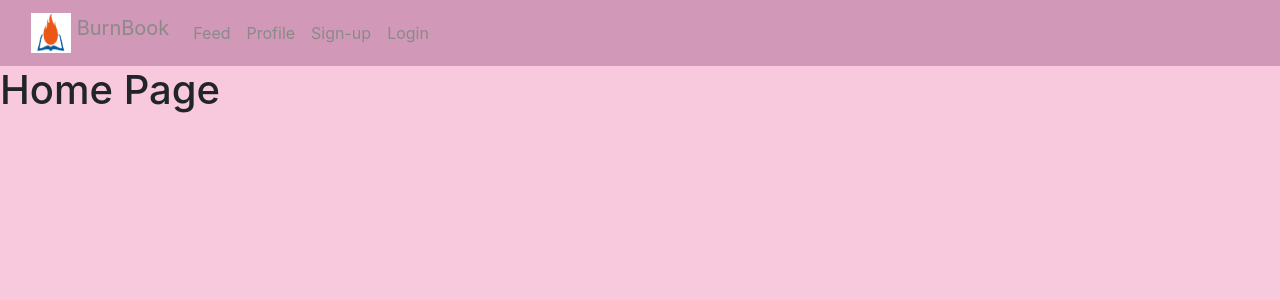
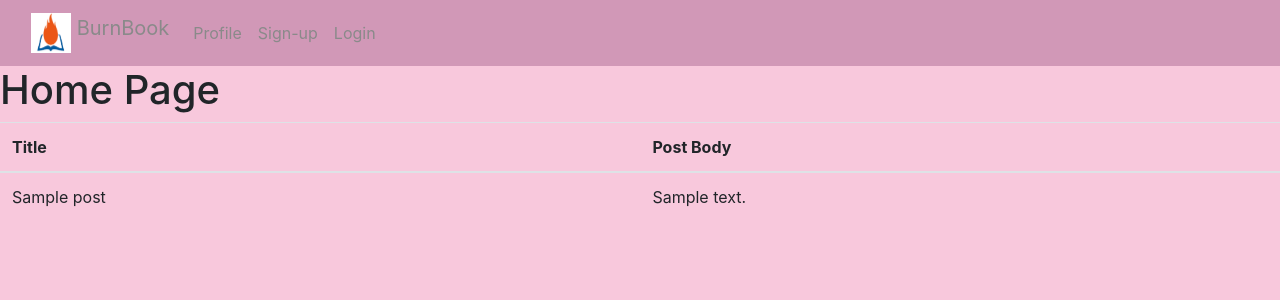
Before and after one commit to ptdeegan/burn-book-online, a Flask app: page / in a window 1280 px wide. Shown: the top 300 px of the page. Run offline with Flask 3, Linux system fonts and the light colour scheme; tables that the repository leaves empty hold one stand-in row (values such as "Sample post"); parts of the project's set-up code (start-up, migrations or seed data) failed here and were passed over.

Commit message:
Created basic post display

```diff
--- a/app.py
+++ b/app.py
@@ -12,7 +12,6 @@ from dotenv import load_dotenv
 from src.models import *
 
 app = Flask(__name__)
-db.init_app(app)
 pfp_num= random.randrange(0,9)
 
 load_dotenv()
@@ -24,8 +23,8 @@ bcrypt = Bcrypt(app)
 
 @app.get('/')
 def home():
-    #all_posts = posts_repository_singlton.get_all_posts()
-    return render_template('index.html')
+    all_posts = posts_repository_singlton.get_all_posts()
+    return render_template('index.html', posts = all_posts)
 
 @app.get('/profile')
 def profile():
--- a/src/repositories/post_repository.py
+++ b/src/repositories/post_repository.py
@@ -3,20 +3,22 @@ from src.models import Posts, db
 class Post_Repository:
     #gets all posts
     def get_all_posts(self) -> list[Posts]:
-        #all_posts = list[Posts] = Posts.query.all()
-        #return all_posts
-        pass
+        all_posts: list[Posts] = Posts.query.all()
+        return all_posts
 
     #gets single post based on ID
     def get_post_by_id(self, post_id: int) -> Posts:
         found_post : Posts = Posts.query.get_or_404(post_id)
         return found_post
 
+    #create posts
     def create_post(self, user_id: int, title: str, body: str) -> Posts:
         new_post = Posts(user_id, title, body)
         db.session.add(new_post)
         db.session.commit()
         return new_post
 
+
+
 #Singlton for other module use
 posts_repository_singlton = Post_Repository()
--- a/templates/_layout.html
+++ b/templates/_layout.html
@@ -20,10 +20,6 @@
         <div class="collapse navbar-collapse" id="navbarNav">
           <ul class="navbar-nav me-auto mb-2 mb-lg-0">
             <li class="nav-item">
-              <a class="nav-link active" aria-current="page" href="feed" style="color: #8a8a8a;">Feed</a>
-          </ul>
-          <ul class="navbar-nav me-auto mb-2 mb-lg-0">
-            <li class="nav-item">
               <a class="nav-link active" aria-current="page" href="profile" style="color: #8a8a8a;">Profile</a>
           </ul>
           <ul class="navbar-nav me-auto mb-2 mb-lg-0">
--- a/templates/index.html
+++ b/templates/index.html
@@ -1,17 +1,21 @@
 {% extends '_layout.html' %}
 
 {% block body %}
-
 <h1>Home Page</h1>
-
+<table class="table">
+    <thead>
+        <tr>
+            <th>Title</th>
+            <th>Post Body</th>
+        </tr>
+    </thead>
     <tbody>
-
         {% for post in posts %}
         <tr>
             <td>{{ post.post_title }}</td>
-        <td>{{ post.body }}</td>
+            <td>{{ post.post_body }}</td>
         </tr>
         {% endfor %}
-
     </tbody>
+</table>
 {% endblock %}
```
Lines whose indentation alone changed are shown as unchanged.
